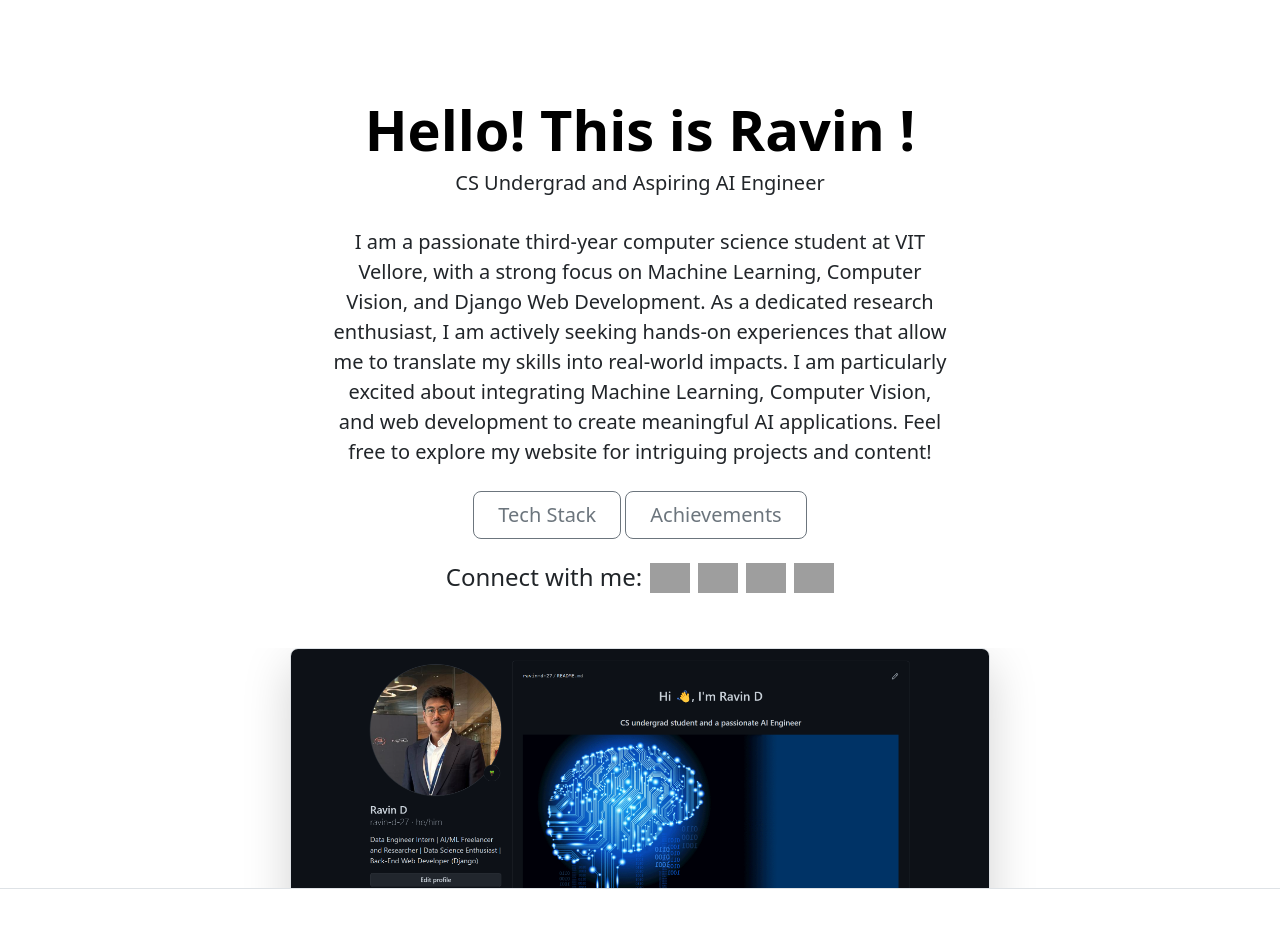
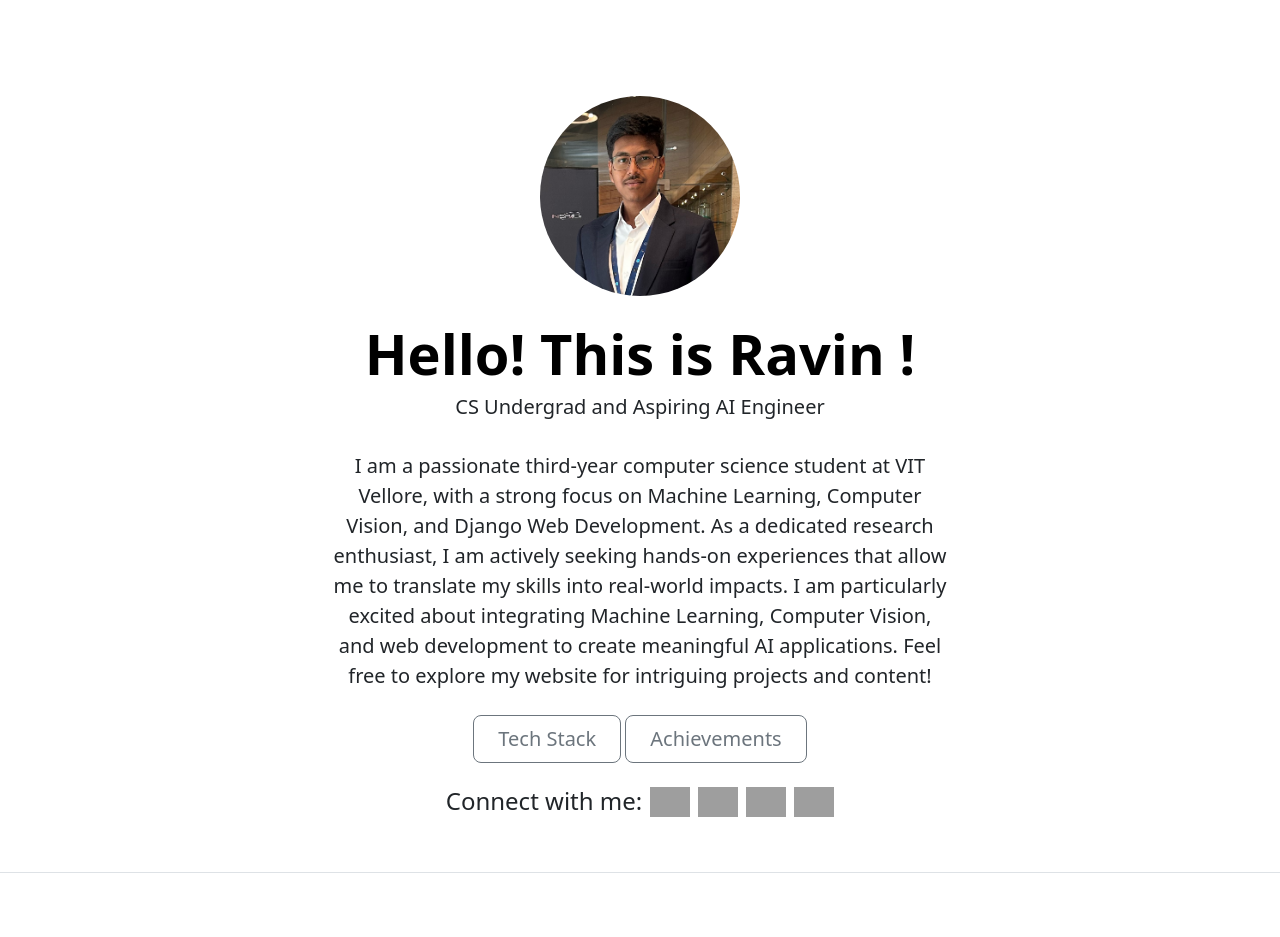
Before and after one commit to ravin-d-27/Portfolio, a Django app: page / in a window 1280 px wide. Shown: the part 56-993 px from the top of the page. After the commit the page ends 929 px from the top, so only its background shows below. Run offline with Django 3.2, Linux system fonts and the light colour scheme; grey boxes are pictures that could not be loaded.

Commit message:
Finished the Home Page

```diff
--- a/portfolio-project/skills/templates/skills/home.html
+++ b/portfolio-project/skills/templates/skills/home.html
@@ -20,11 +20,15 @@
 
 <main>
 
-
-
 <div class="b-example-divider"></div>
 
 <div class="px-4 pt-5 my-5 text-center border-bottom">
+  <div style="max-height: 30vh;">
+    <div class="container px-5">
+      <img class="bd-placeholder-img rounded-circle" width="200" height="200" src="{% static 'Profile_Pic.png' %}">
+    </div>
+  </div>
+  <br>
   <h1 class="display-4 fw-bold text-body-emphasis">Hello! This is Ravin !</h1>
   <h5 >CS Undergrad and Aspiring AI Engineer</h5><br>
 
@@ -44,11 +48,6 @@
         </p>
     </div>
   </div>
-  <div class="overflow-hidden" style="max-height: 30vh;">
-    <div class="container px-5">
-      <img src="{% static "Profile.png" %}" class="img-fluid border rounded-3 shadow-lg mb-4" alt="Example image" width="700" height="500" loading="lazy">
-    </div>
-  </div>
 </div>
 
 
```
Also changed, not shown: portfolio-project/portfolio/static/Profile_Pic.png (added), portfolio-project/portfolio/static/profile.jpg (added).
